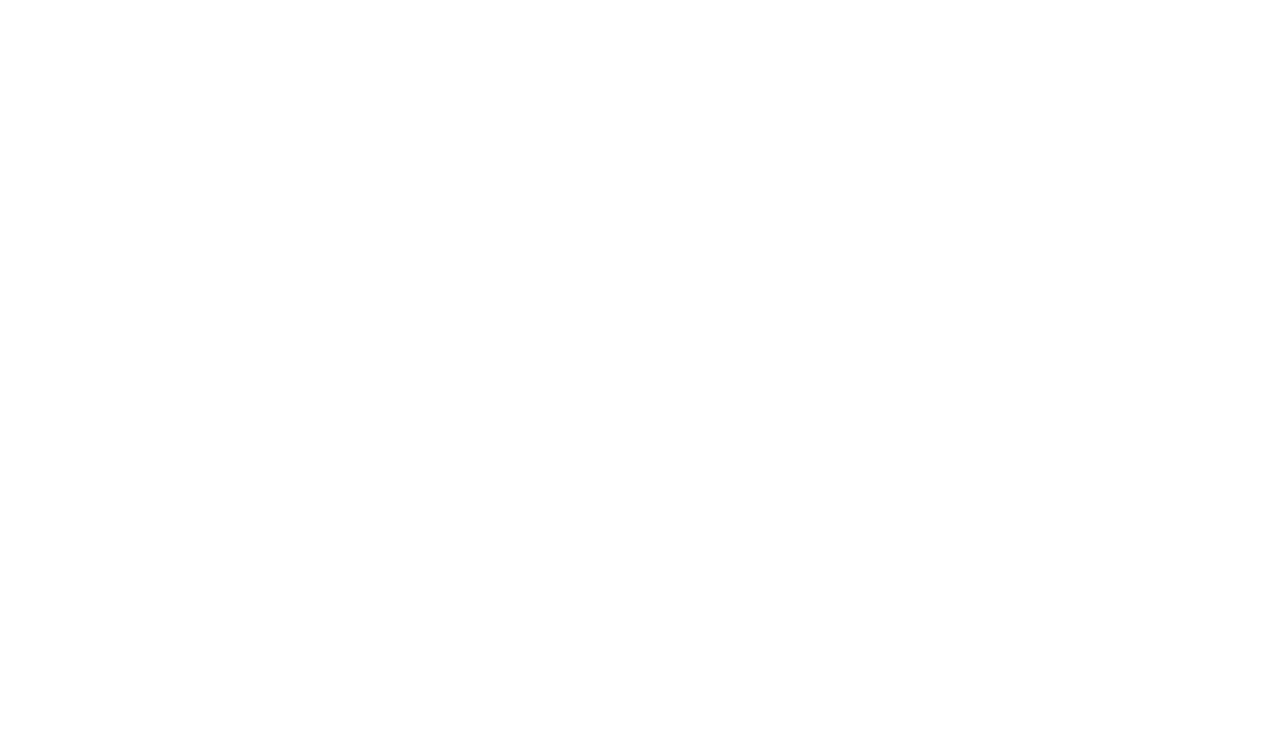
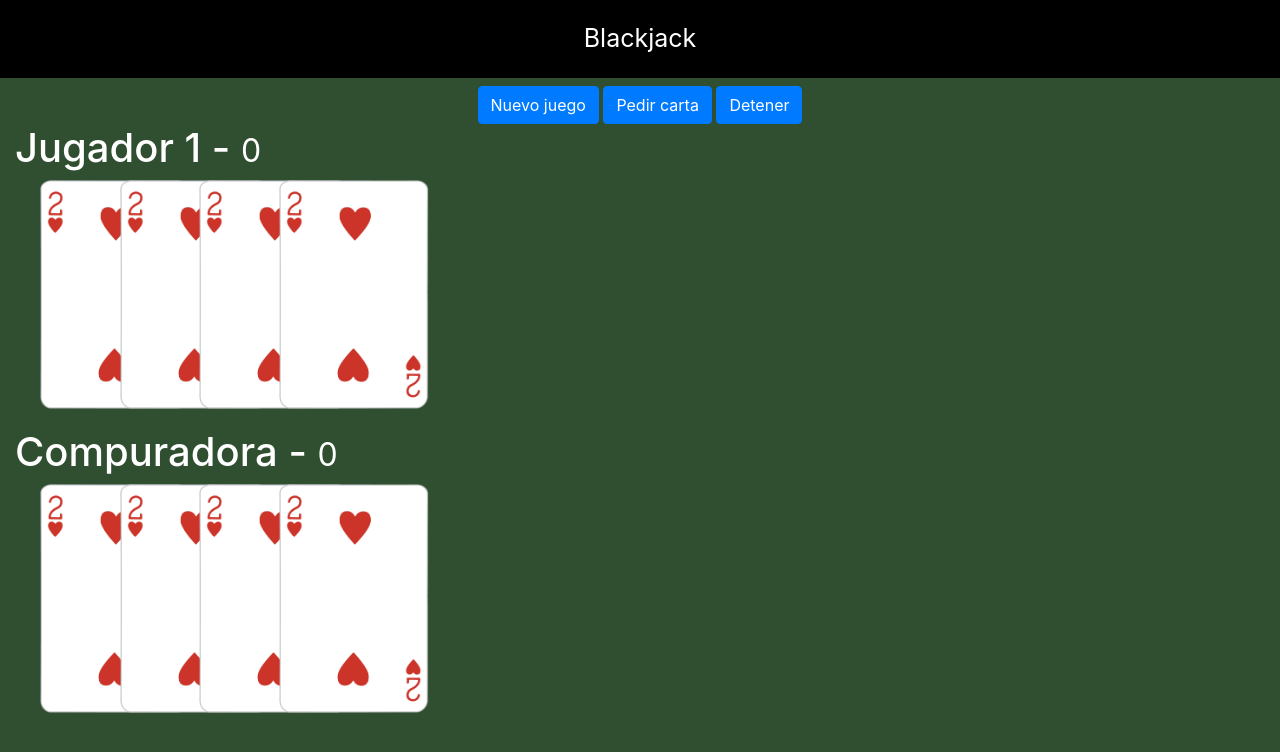
Before and after one commit to ooJOSUEoo/juego_Blackjack, a plain HTML site: page index.html in a window 1280 px wide. Drawn offline with nearby package versions, Linux system fonts and the light colour scheme.

Commit message:
Estilo y estructura de nuestro juego

```diff
--- a/assets/css/style.css
+++ b/assets/css/style.css
@@ -0,0 +1,21 @@
+html,body{
+    margin: 0;
+    background-color: #2f4f30!important;
+    color: white!important;
+}
+.titulo{
+    text-align: center;
+    background-color: black;
+    color: white;
+    padding: 20px;
+    font-size: 25px;
+}
+.carta{
+    position: relative;
+    width: 150px;
+    left: 100px;
+    margin-left: -75px;
+}
+#jugador-cartas,#computadora-cartas{
+    height: 240px;
+}
--- a/index.html
+++ b/index.html
@@ -9,6 +9,41 @@
     <title>Blackjack</title>
 </head>
 <body>
+
+    <header class="titulo">Blackjack</header>
+
+    <div class="row mt-2">
+        <div class="col text-center">
+            <button class="btn btn-primary">Nuevo juego</button>
+            <button class="btn btn-primary">Pedir carta</button>
+            <button class="btn btn-primary">Detener</button>
+        </div>
+    </div>
+
+    <div class="row container">
+        <div class="col">
+            <h1>Jugador 1 - <small>0</small></h1>
+            <div id="jugador-cartas">
+                <img class="carta" src="assets/cartas/2H.png" alt="">
+                <img class="carta" src="assets/cartas/2H.png" alt="">
+                <img class="carta" src="assets/cartas/2H.png" alt="">
+                <img class="carta" src="assets/cartas/2H.png" alt="">
+            </div>
+        </div>
+    </div>
+
+    <div class="row container mt-2">
+        <div class="col">
+            <h1>Compuradora - <small>0</small></h1>
+            <div id="computadora-cartas">
+                <img class="carta" src="assets/cartas/2H.png" alt="">
+                <img class="carta" src="assets/cartas/2H.png" alt="">
+                <img class="carta" src="assets/cartas/2H.png" alt="">
+                <img class="carta" src="assets/cartas/2H.png" alt="">
+            </div>
+        </div>
+    </div>
+
     <script src="assets/js/juego.js"></script>
 </body>
 </html>
```
